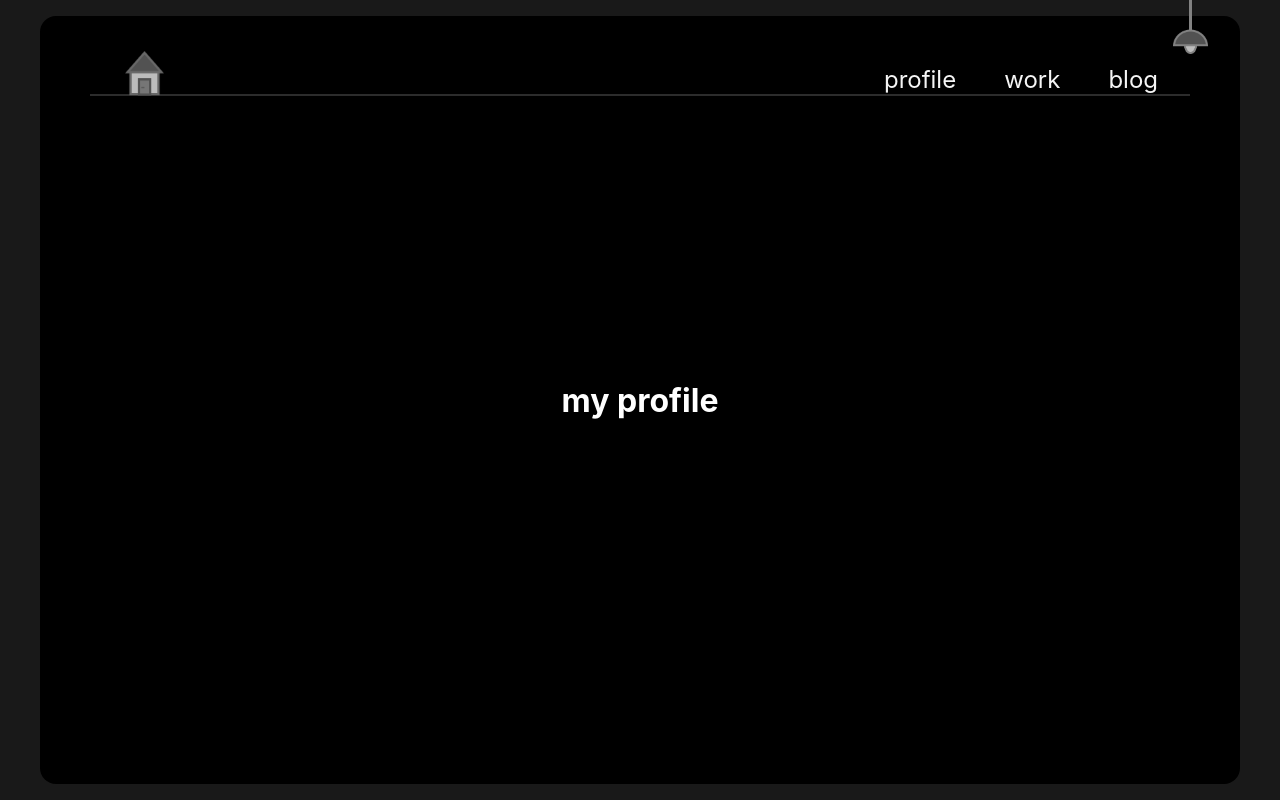
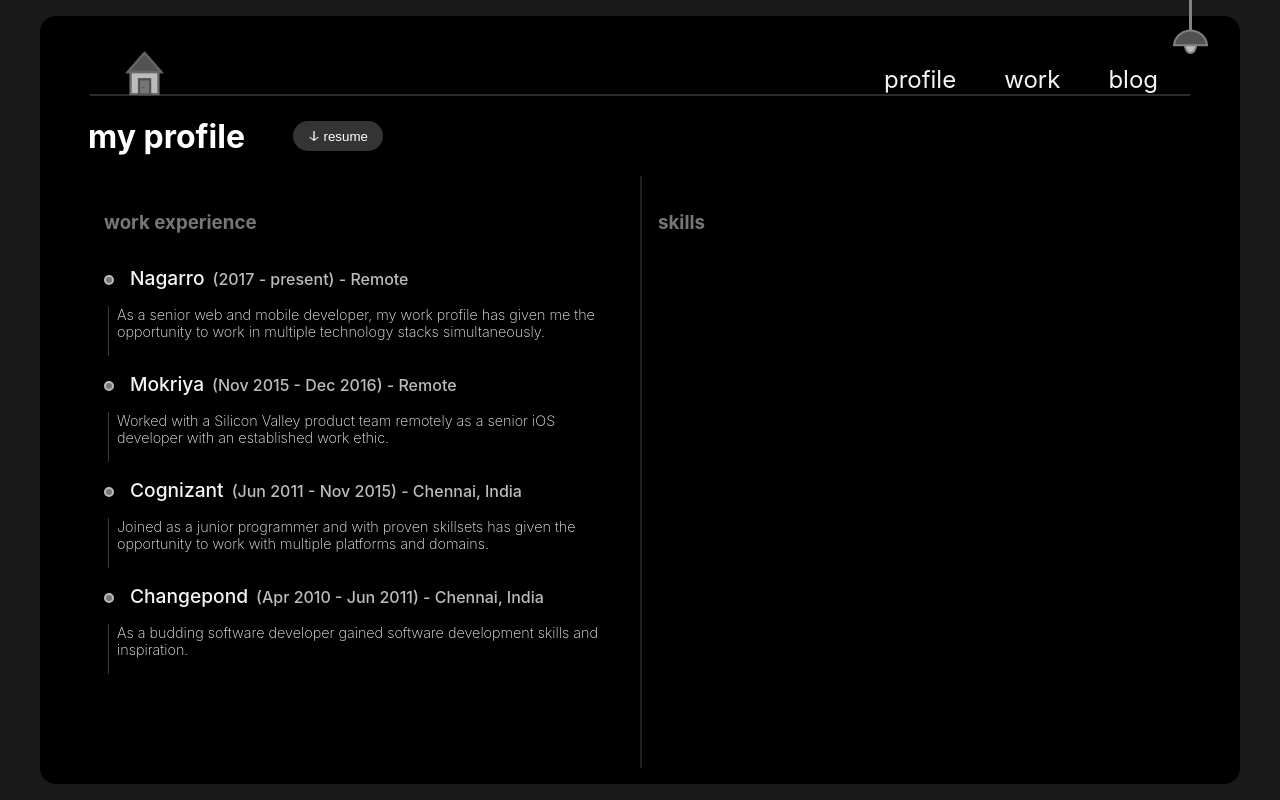
Before and after one commit to karthikkumar/my-website, a Next.js app: page /profile in a window 1280 px wide. Built offline with nearby package versions, Linux system fonts and the light colour scheme.

Commit message:
Add work experience section

```diff
--- a/components/Layout.js
+++ b/components/Layout.js
@@ -8,35 +8,30 @@ export default function Layout({ children }) {
         <title>Karthik @ Work</title>
         <link rel="icon" href="/favicon.ico" />
       </Head>
-      <div id="container">
-        <div id="contentArea">
-          <NavBar />
-          {children}
-        </div>
+      <div id="app">
+        <NavBar />
+        <div id="container">{children}</div>
       </div>
       <style jsx>{`
-        #container {
+        #app {
+          width: 100vw;
+          height: 100vh;
           background-color: #191919;
-          min-height: 100vh;
-          padding: 0 0.5rem;
           display: flex;
           flex-direction: column;
           justify-content: center;
           align-items: center;
         }
 
-        #contentArea {
+        #container {
           width: 100%;
+          height: 100%;
           max-width: 1200px;
           min-width: 1000px;
           background-color: #000;
           margin: 1rem 0;
-          flex: 1;
-          display: flex;
-          flex-direction: column;
-          justify-content: center;
-          align-items: center;
           border-radius: 1rem;
+          overflow: hidden;
         }
       `}</style>
     </>
--- a/pages/profile.js
+++ b/pages/profile.js
@@ -1,12 +1,161 @@
-export default function Profile() {
+import Image from "next/image";
+
+function BulletPoint({ className, title, subtitle, description }) {
   return (
     <>
-      <h1>my profile</h1>
+      <div className={className}>
+        <div className="point">
+          <div className="bullet" />
+          <span className="title">{title}</span>
+          <span className="subtitle">{subtitle}</span>
+        </div>
+        <div className="description">{description}</div>
+      </div>
       <style jsx>{`
-        h1 {
-          color: #fff;
+        .point {
+          margin: 1rem 0;
+        }
+
+        .bullet {
+          display: inline-block;
+          width: 10px;
+          height: 10px;
+          background-color: #767676;
+          border-radius: 10px;
+          border: 2px solid #bcbcbc;
+          margin-right: 1rem;
+        }
+
+        .title {
+          color: #f5f5f5;
+          font-size: 1.2rem;
+          font-weight: 500;
+        }
+
+        .subtitle {
+          margin-left: 0.5rem;
+          color: #bcbcbc;
+          font-size: 1rem;
+          font-weight: 500;
+        }
+
+        .description {
+          color: #f5f5f5;
+          font-size: 0.9rem;
+          font-weight: 200;
+          border-left: 1px solid #3b3b3b;
+          padding: 0 0 1rem 0.5rem;
+          margin-left: 0.25rem;
         }
       `}</style>
     </>
   );
 }
+
+export default function Profile() {
+  return (
+    <>
+      <div className="content">
+        <div className="header">
+          <h1 className="page-title">my profile</h1>
+          <button className="resume">
+            <Image
+              src="/images/download.png"
+              width={10}
+              height={10}
+              alt="download"
+            />
+            <span style={{ paddingLeft: "5px" }}>resume</span>
+          </button>
+        </div>
+        <div id="work-experience">
+          <h3 className="section-title">work experience</h3>
+          <div className="experiences">
+            <BulletPoint
+              className="experience"
+              title="Nagarro"
+              subtitle="(2017 - present) - Remote"
+              description="As a senior web and mobile developer, my work profile has given
+                me the opportunity to work in multiple technology stacks
+                simultaneously."
+            />
+            <BulletPoint
+              className="experience"
+              title="Mokriya"
+              subtitle="(Nov 2015 - Dec 2016) - Remote"
+              description="Worked with a Silicon Valley product team remotely as a senior iOS developer with an established work ethic."
+            />
+            <BulletPoint
+              className="experience"
+              title="Cognizant"
+              subtitle="(Jun 2011 - Nov 2015) - Chennai, India"
+              description="Joined as a junior programmer and with proven skillsets has given the opportunity to work with multiple platforms and domains."
+            />
+            <BulletPoint
+              className="experience"
+              title="Changepond"
+              subtitle="(Apr 2010 - Jun 2011) - Chennai, India"
+              description="As a budding software developer gained software development skills and inspiration."
+            />
+          </div>
+        </div>
+        <div id="skills">
+          <h3 className="section-title">skills</h3>
+        </div>
+      </div>
+      <style jsx>{`
+        .content {
+          margin: 80px 3rem 1rem 3rem;
+          height: calc(100% - (80px + 1rem));
+          display: grid;
+          grid-template-columns: 50% 50%;
+          grid-template-rows: 80px auto;
+        }
+
+        .header {
+          grid-column: 1 / span 3;
+          display: flex;
+          gap: 3rem;
+          align-items: center;
+        }
+
+        h1.page-title {
+          color: #fff;
+        }
+
+        button.resume {
+          width: 90px;
+          height: 30px;
+          text-align: right;
+          padding: 5px 15px;
+          color: #fff;
+          background-color: #343434;
+          border-width: 0;
+          border-radius: 15px;
+        }
+
+        #work-experience {
+          padding: 1rem;
+          width: 100%;
+          height: 100%;
+        }
+
+        #skills {
+          padding: 1rem;
+          width: 100%;
+          height: 100%;
+          border-left: 2px solid #212121;
+        }
+
+        .section-title {
+          color: #767676;
+          margin-bottom: 2rem;
+        }
+
+        .experience {
+          margin: 1rem 0;
+        }
+      `}</style>
+    </>
+  );
+}
```
Also changed, not shown: pages/index.js (+14 -2 lines), public/images/download.png (added).
